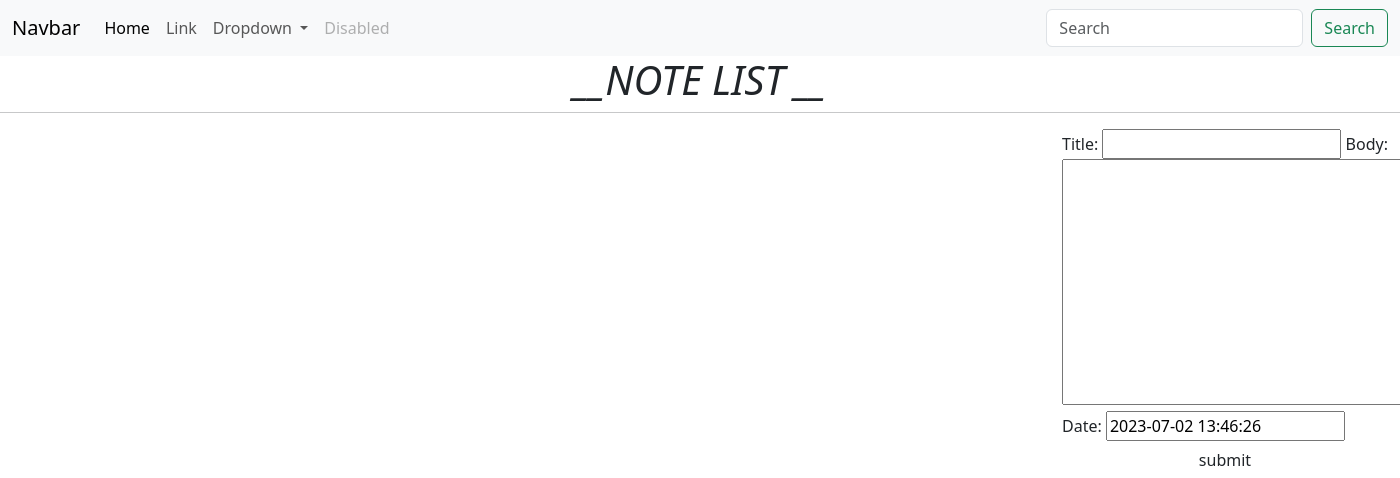
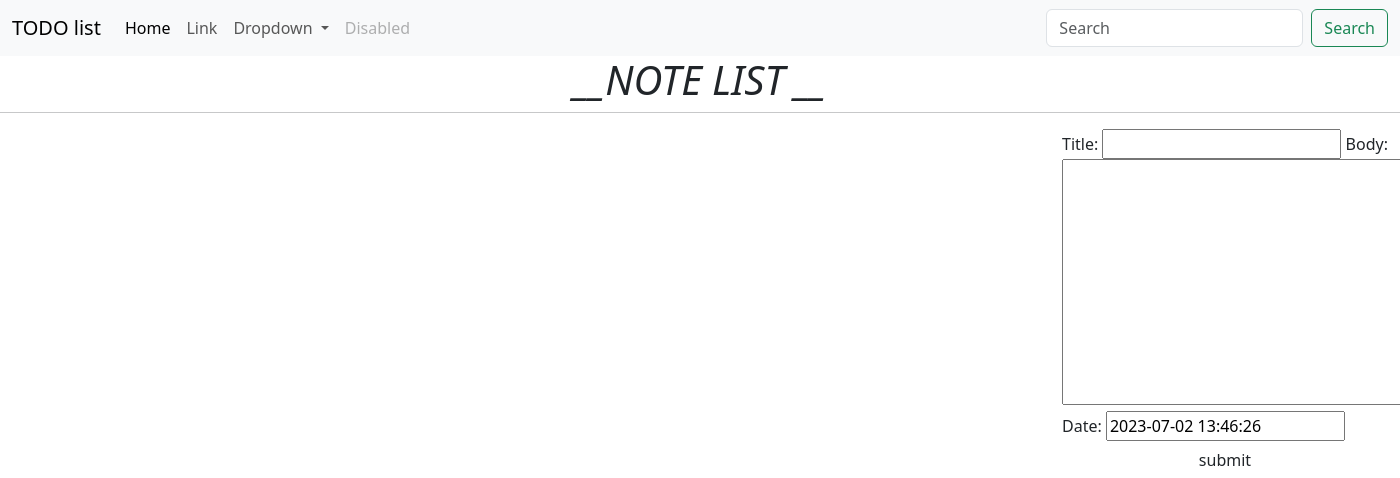
Before and after one commit to DungHandsome/Django_original_keepnote_website, a Django app: page / in a window 1400 px wide; the page is wider, and only the part inside the window is pictured. Shown: the top 478 px of that part. Run offline with Django 4.2, Linux system fonts and the light colour scheme; data that the repository does not hold is empty.

Commit message:
afdfdsdfd

```diff
--- a/note/templates/note/index.html
+++ b/note/templates/note/index.html
@@ -9,7 +9,7 @@
 <body>
     <nav class="navbar navbar-expand-lg bg-body-tertiary">
         <div class="container-fluid">
-          <a class="navbar-brand" href="#">Navbar</a>
+          <a class="navbar-brand" href="#">TODO list</a>
           <button class="navbar-toggler" type="button" data-bs-toggle="collapse" data-bs-target="#navbarSupportedContent" aria-controls="navbarSupportedContent" aria-expanded="false" aria-label="Toggle navigation">
             <span class="navbar-toggler-icon"></span>
           </button>
```
